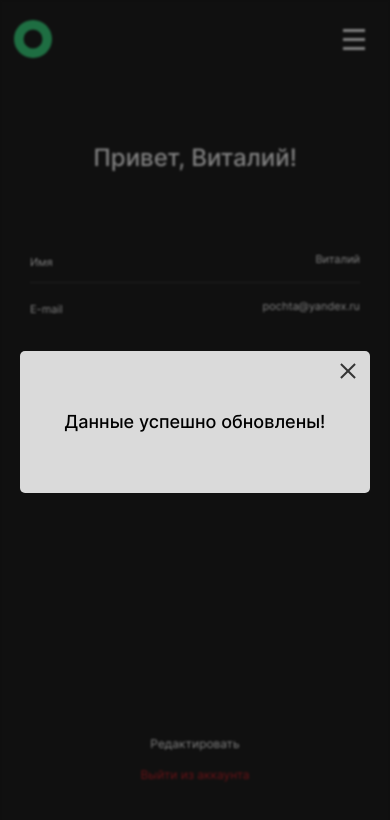
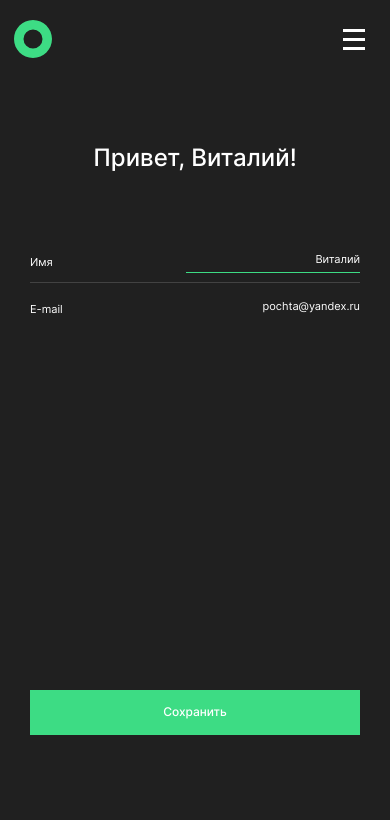
Before and after one commit to sahvea/movies-explorer-frontend, a React (Create React App) app: page /profile in a window 390 px wide. Both pictures are taken after a click on the button "Редактировать". Shown: the top 820 px of the page. Built offline with nearby package versions, Linux system fonts and the light colour scheme.

Commit message:
fix: fix profile form according to UI

```diff
--- a/src/components/Header/Header.css
+++ b/src/components/Header/Header.css
@@ -1,4 +1,5 @@
 .header {
+  min-width: 320px;
   position: absolute;
   top: 0;
   left: 0;
--- a/src/components/Navigation/MainNav/MainNav.css
+++ b/src/components/Navigation/MainNav/MainNav.css
@@ -116,6 +116,7 @@
     padding: 160px 90px 90px;
     width: 100vw;
     max-width: 520px;
+    min-width: 320px;
     height: 100vh;
     flex-direction: column;
     justify-content: space-between;
--- a/src/components/Profile/Profile.css
+++ b/src/components/Profile/Profile.css
@@ -57,7 +57,7 @@
   box-shadow: 0 1px var(--bright-color);
 }
 
-.profile__form-btn {
+.profile__button {
   margin-top: 220px;
   width: 100%;
   display: flex;
@@ -69,7 +69,14 @@
   color: var(--font-main-color);
 }
 
-.profile__signout {
+.profile__button_type_submit {
+  padding: 15px;
+  background-color: var(--bright-color);
+  font-weight: 500;
+  font-size: 14px;
+}
+
+.profile__button_type_signout {
   margin-top: 16px;
   color: var(--error-color);
 }
@@ -83,11 +90,11 @@
     padding-bottom: 96px;
   }
 
-  .profile__form-btn {
+  .profile__button {
     margin-top: 210px;
   }
 
-  .profile__signout {
+  .profile__button_type_signout {
     margin-top: 16px;
   }
 }
@@ -100,7 +107,7 @@
   }
 
   .profile__user-info {
-    height: 72vh;
+    height: 70vh;
     display: flex;
     flex-direction: column;
   }
@@ -109,12 +116,12 @@
     padding-bottom: 80px;
   }
 
-  .profile__form-btn {
+  .profile__button {
     margin-top: auto;
     font-size: 12px;
   }
 
-  .profile__signout {
+  .profile__button_type_signout {
     margin-top: 16px;
   }
 }
--- a/src/components/Profile/Profile.js
+++ b/src/components/Profile/Profile.js
@@ -10,6 +10,7 @@ function Profile(props) {
   const currentUserEmail = "pochta@yandex.ru";
   const [name, setName] = React.useState(currentUser);
   const [email, setEmail] = React.useState(currentUserEmail);
+  const [isDisabled, setIsDisabled] = React.useState(true);
 
   function handleNameInputChange(e) {
     const nameInput = e.target;
@@ -23,10 +24,15 @@ function Profile(props) {
     setEmail(value);
   }
 
+  function handleEditBtnClick() {
+    setIsDisabled(false);
+  }
+
   function handleSubmit(e) {
     e.preventDefault();
 
     props.onEditSuccess();
+    setIsDisabled(true);
   }
 
   function handleSignOut() {
@@ -38,24 +44,30 @@ function Profile(props) {
       <Header loggedIn={props.loggedIn} />
       <main>
         <section className="profile">
-          <form className="profile__form" name="profile-form" onSubmit={handleSubmit} >
-          {/* noValidate */}
+          <form className="profile__form" name="profile-form" onSubmit={handleSubmit} noValidate>
             <fieldset className="profile__user-info">
               <legend className="profile__greeting">Привет, {currentUser}!</legend>
               <label className="profile__form-label">Имя
-                <input type="text" name="name" value={name} required className="profile__form-input" autoComplete="off" minLength="2" maxLength="30" onChange={handleNameInputChange} />
+                <input type="text" name="name" value={name} required className="profile__form-input" autoComplete="off" minLength="2" maxLength="30" onChange={handleNameInputChange} disabled={isDisabled} ref={input => input && input.focus()} />
               </label>
               <label className="profile__form-label">E-mail
-                <input type="email" name="email" value={email} required className="profile__form-input" autoComplete="off" onChange={handleEmailInputChange} />
+                <input type="email" name="email" value={email} required className="profile__form-input" autoComplete="off" onChange={handleEmailInputChange} disabled={isDisabled} />
               </label>
 
-              <button type="submit" name="submit" className="app__button profile__form-btn" disabled={props.isFormLoading ? true : ''}>
-                {props.isFormLoading ? "Сохранение" : "Редактировать"}
-                {props.isFormLoading && (<DotsLoader />)}
-              </button>
+              {!isDisabled
+                && <button type="submit" name="submit" className="app__button profile__button profile__button_type_submit" disabled={props.isFormLoading ? true : ''}>
+                  {props.isFormLoading ? "Сохранение" : "Сохранить"}
+                  {props.isFormLoading && (<DotsLoader />)}
+                </button>
+              }
             </fieldset>
           </form>
-          <button className="app__button profile__form-btn profile__signout" type="button" onClick={handleSignOut}>Выйти из аккаунта</button>
+          {isDisabled &&
+            <>
+              <button type="button" className="app__button profile__button" onClick={handleEditBtnClick}>Редактировать</button>
+              <button type="button" className="app__button profile__button profile__button_type_signout" onClick={handleSignOut}>Выйти из аккаунта</button>
+            </>
+          }
         </section>
       </main>
     </>
```
Also changed, not shown: 1 other file (tests, documents, lock files or other folders).
